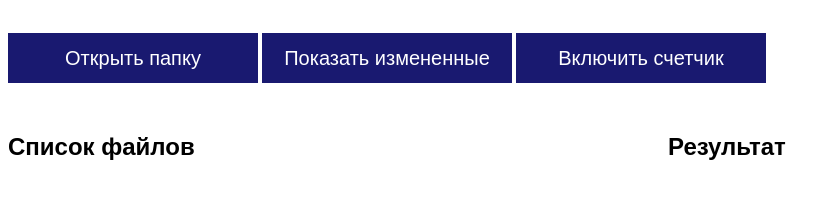
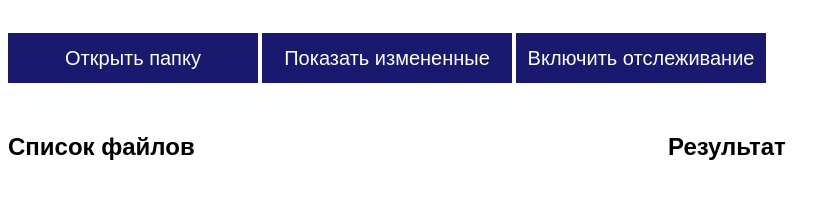
Before and after one commit to dmitrykhalimov/fs-api, a plain HTML site: page index.html in a window 1280 px wide. Shown: the top 216 px of the page, without its empty margins (0-840 px from the left). Drawn offline with Linux system fonts and the light colour scheme.

```diff
--- a/index.html
+++ b/index.html
@@ -10,7 +10,7 @@
       <section class="controls container">
         <button class="open-folder">Открыть папку</button>
         <button class="show-updated">Показать измененные</button>
-        <button class="enable-watch">Включить счетчик</button>
+        <button class="enable-watch">Включить отслеживание</button>
       </section>
 
       <section class="files container">
```
